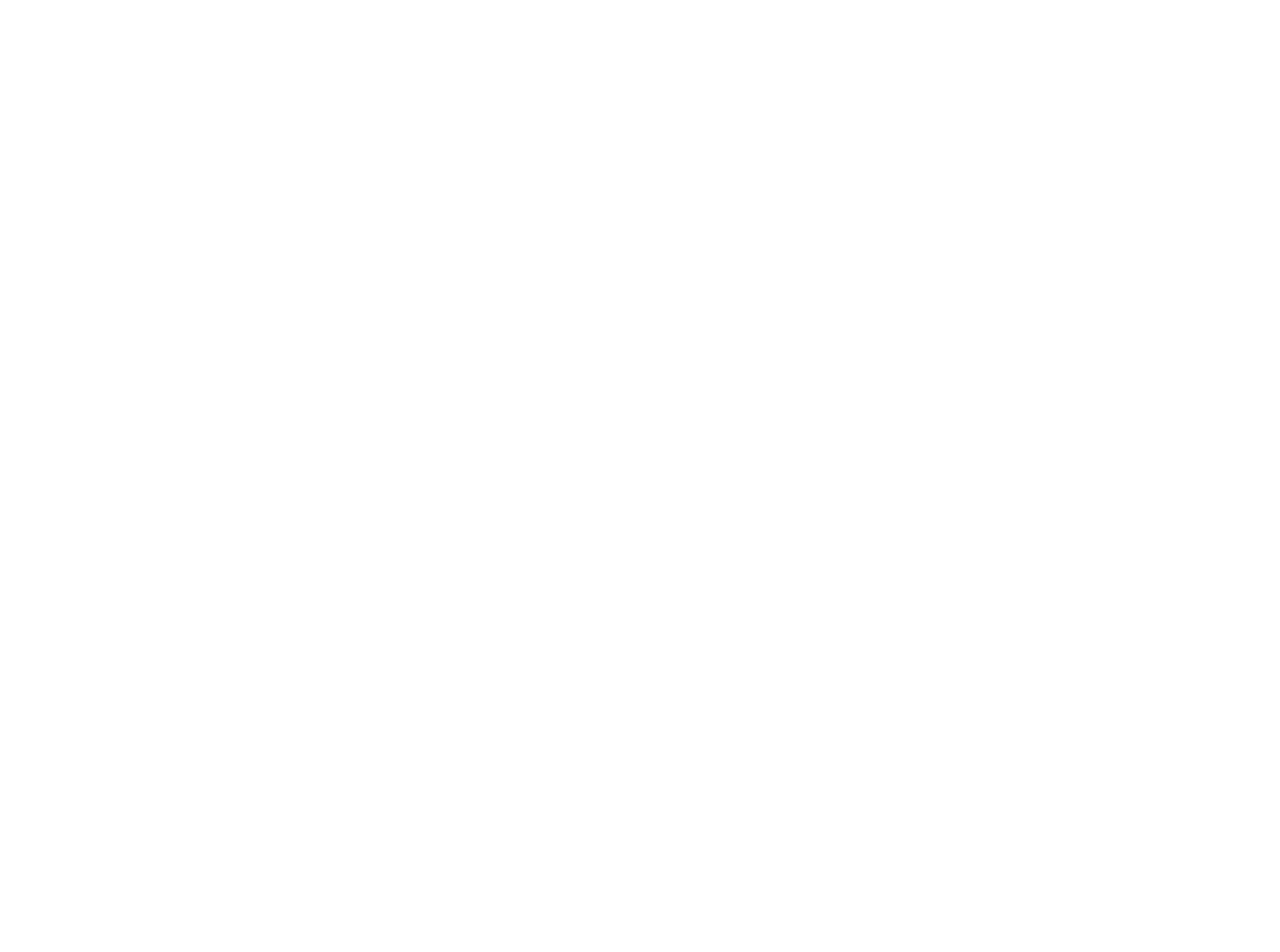
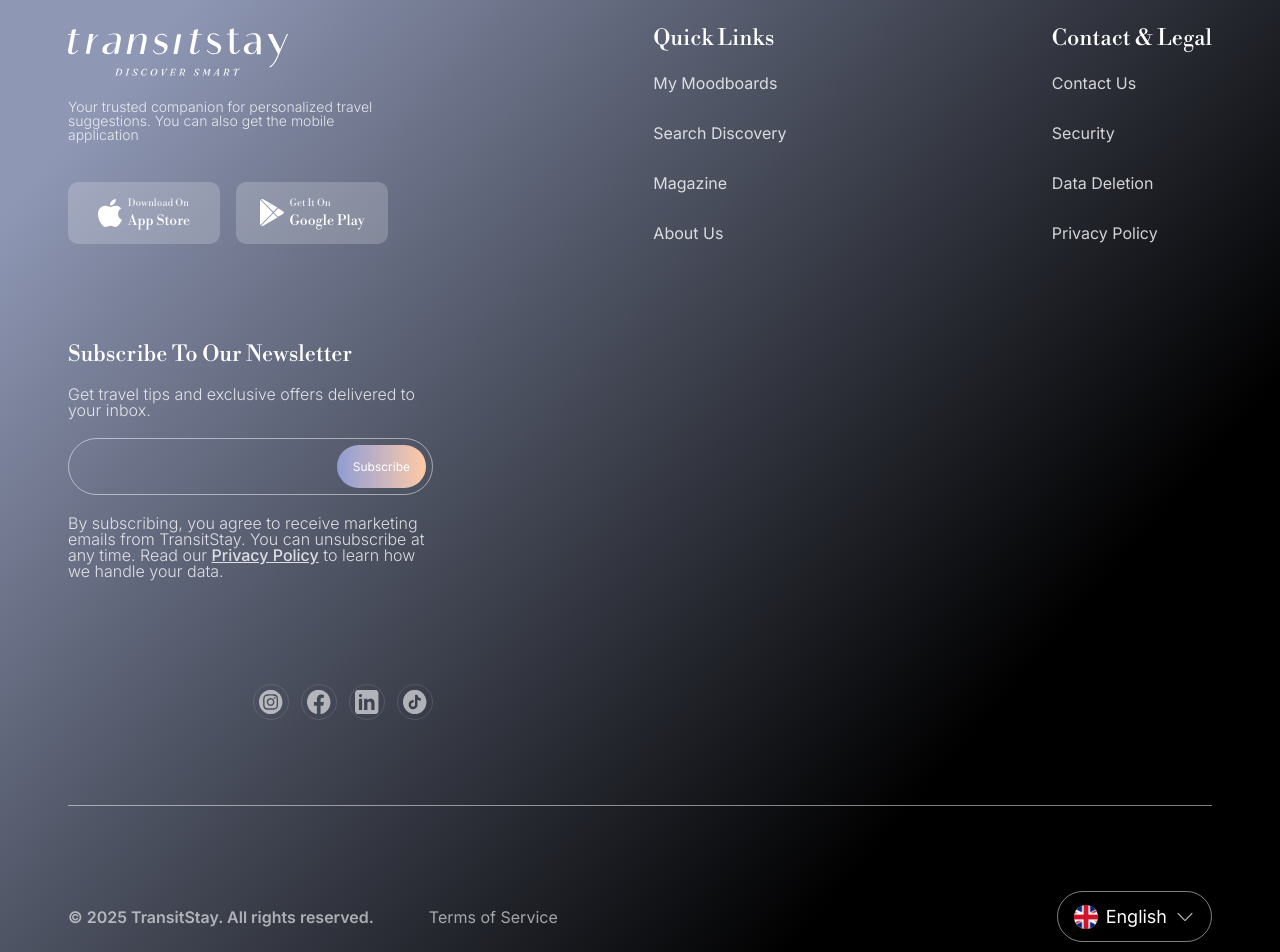
Before and after one commit to EssiJunior/photo-journey-landing, a Next.js app: page / in a window 1280 px wide. Shown: the part 340-1292 px from the top of the page. Before the commit the page ends 800 px from the top, so only its background shows below. Built offline with nearby package versions, Linux system fonts and the light colour scheme.

Commit message:
Done Footer

```diff
--- a/components/atoms/DownloadApp.tsx
+++ b/components/atoms/DownloadApp.tsx
@@ -4,7 +4,7 @@
 
 const DownloadApp = ({ icon, store, hint }: { icon: StaticImageData, store: string, hint: string }) => {
     return (
-        <Link href="#" className="flex-center gap-1.5 p-4 rounded-[10px] bg-white/20 hover:bg-white/30 transition-all duration-200 ease-in-out">
+        <Link href="#" className="flex-center gap-1.5 p-4 rounded-[10px] bg-white/20 hover:bg-white/30 transition-all duration-200 ease-in-out w-full">
             <Image src={icon} alt={store} width={24} height={24} />
             <div className="flex  flex-col gap-1.5">
                 <span className="text-[10px] text-white/80 font-libre tracking-[2%]">{hint}</span>
--- a/components/atoms/links/FooterLink.tsx
+++ b/components/atoms/links/FooterLink.tsx
@@ -1,11 +1,11 @@
 import Link from 'next/link'
 import React from 'react'
 
-const FooterLink = ({ link }: { link: { href: string, label: string } }) => {
+const FooterLink = ({ link, className }: { link: { href: string, label: string }, className?: string }) => {
     return (
         <Link
             href={link.href}
-            className="text-[16px] text-white/80 tracking-[2%]"
+            className={`text-[16px] text-white/80 tracking-[2%] ${className}`}
         >
             {link.label}
         </Link>
--- a/layouts/Footer.tsx
+++ b/layouts/Footer.tsx
@@ -1,9 +1,176 @@
-import React from 'react'
+"use client";
+
+import Image from "next/image";
+import Link from "next/link";
+import { appstore, chevronLeft, english, facebookIcon, instagramIcon, linkedInIcon, logo, playstore, tiktokIcon } from "@/public/assets";
+import DownloadApp from "@/components/atoms/DownloadApp";
+import FooterHeading from "@/components/atoms/headings/FooterHeading";
+import FooterNavigation from "@/components/molecules/FooterNavigation";
+import Button from "@/components/atoms/Button";
+import FooterLink from "@/components/atoms/links/FooterLink";
+
+const InstagramIcon = () => (
+    <svg viewBox="0 0 24 24" fill="none" stroke="currentColor" strokeWidth={1.5} strokeLinecap="round" strokeLinejoin="round" className="w-5 h-5">
+        <rect x="2" y="2" width="20" height="20" rx="5" ry="5" />
+        <circle cx="12" cy="12" r="4" />
+        <circle cx="17.5" cy="6.5" r="0.5" fill="currentColor" stroke="none" />
+    </svg>
+);
+
+const FacebookIcon = () => (
+    <svg viewBox="0 0 24 24" fill="currentColor" className="w-5 h-5">
+        <path d="M18 2h-3a5 5 0 0 0-5 5v3H7v4h3v8h4v-8h3l1-4h-4V7a1 1 0 0 1 1-1h3z" />
+    </svg>
+);
+
+const LinkedInIcon = () => (
+    <svg viewBox="0 0 24 24" fill="currentColor" className="w-5 h-5">
+        <path d="M16 8a6 6 0 0 1 6 6v7h-4v-7a2 2 0 0 0-2-2 2 2 0 0 0-2 2v7h-4v-7a6 6 0 0 1 6-6z" />
+        <rect x="2" y="9" width="4" height="12" />
+        <circle cx="4" cy="4" r="2" />
+    </svg>
+);
+
+const TikTokIcon = () => (
+    <svg viewBox="0 0 24 24" fill="currentColor" className="w-5 h-5">
+        <path d="M19.59 6.69a4.83 4.83 0 0 1-3.77-4.25V2h-3.45v13.67a2.89 2.89 0 0 1-2.88 2.5 2.89 2.89 0 0 1-2.89-2.89 2.89 2.89 0 0 1 2.89-2.89c.28 0 .54.04.79.1V9.01a6.33 6.33 0 0 0-.79-.05 6.34 6.34 0 0 0-6.34 6.34 6.34 6.34 0 0 0 6.34 6.34 6.34 6.34 0 0 0 6.33-6.34V8.69a8.18 8.18 0 0 0 4.78 1.52V6.75a4.85 4.85 0 0 1-1.01-.06z" />
+    </svg>
+);
+
+const ChevronDownIcon = () => (
+    <svg viewBox="0 0 24 24" fill="none" stroke="currentColor" strokeWidth={2} strokeLinecap="round" strokeLinejoin="round" className="w-3.5 h-3.5">
+        <polyline points="6 9 12 15 18 9" />
+    </svg>
+);
+
+const quickLinks = [
+    { label: "My Moodboards", href: "#" },
+    { label: "Search Discovery", href: "#" },
+    { label: "Magazine", href: "#" },
+    { label: "About Us", href: "#" },
+];
+
+const contactLinks = [
+    { label: "Contact Us", href: "#" },
+    { label: "Security", href: "#" },
+    { label: "Data Deletion", href: "#" },
+    { label: "Privacy Policy", href: "#" },
+];
+
+const socialLinks = [
+    { icon: instagramIcon, href: "#", label: "Instagram" },
+    { icon: facebookIcon, href: "#", label: "Facebook" },
+    { icon: linkedInIcon, href: "#", label: "LinkedIn" },
+    { icon: tiktokIcon, href: "#", label: "TikTok" },
+];
 
 const Footer = () => {
+
     return (
-        <div>Footer</div>
-    )
+        <footer
+            className="relative w-full text-white overflow-hidden px-7 md:px-14.5 xl:px-17 pt-16 pb-18.5 md:pt-26.5 md:pb-23.5 xl:pt-36.5 xl:pb-55"
+            style={{
+                background: "linear-gradient(310.6deg, #000000 28.25%, #8E97B4 87.82%), linear-gradient(0deg, rgba(0, 0, 0, 0.2), rgba(0, 0, 0, 0.2))",
+            }}
+        >
+            <div className="flex-between flex-wrap items-start! gap-25">
+                {/* Brand */}
+                <div className="w-full sm:w-[320px] grid gap-6">
+                    {/* Logo */}
+                    <Image
+                        src={logo}
+                        alt="Logo"
+                        width={220}
+                        height={48}
+                    />
+
+                    <p className="text-sm leading-[100%] text-white/80 font-light tracking-[2%]">
+                        Your trusted companion for personalized travel suggestions. You can also get the mobile application
+                    </p>
+
+                    {/* App Store Buttons */}
+                    <div className="flex gap-4 mt-4">
+                        <DownloadApp hint="Download On" store="App Store" icon={appstore} />
+                        <DownloadApp hint="Get It On" store="Google Play" icon={playstore} />
+                    </div>
+                </div>
+
+                <FooterNavigation title="Quick Links" links={quickLinks} />
+
+                <FooterNavigation title="Contact & Legal" links={contactLinks} />
+
+                {/* Newsletter */}
+                <div className="flex flex-col gap-5 w-full sm:w-[365px]">
+                    <FooterHeading title="Subscribe To Our Newsletter" />
+
+                    <p className="text-[16px] text-white/80 font-light tracking-[2%]">
+                        Get travel tips and exclusive offers delivered to your inbox.
+                    </p>
+
+                    <div
+                        className="flex items-center rounded-full overflow-hidden p-1.5 border border-white/50"
+                    >
+                        <input
+                            type="email"
+                            className="flex-1 bg-transparent px-4 py-2.5 text-sm outline-none placeholder:text-white/25 text-white/80 min-w-0"
+                            style={{ fontFamily: "system-ui, sans-serif" }}
+                        />
+                        <Button className="bg-linear-to-r from-primary to-secondary text-[12px] tracking-[2%]">Subscribe</Button>
+                    </div>
+
+                    <p className="hidden max-sm:block xl:block text-[16px] text-white/80 font-light tracking-[2%]">
+                        By subscribing, you agree to receive marketing emails from TransitStay. You can unsubscribe at any time. Read our{" "}
+                        <Link href="#" className="underline font-medium">Privacy Policy</Link>{" "}
+                        to learn how we handle your data.
+                    </p>
+
+                    {/* Social Icons */}
+                    <div className="flex items-center gap-3 mb-21.25 xl:my-21.25 xl:ml-auto">
+                        {socialLinks.map((social) => (
+                            <Link
+                                key={social.label}
+                                href={social.href}
+                                aria-label={social.label}
+                                className="flex items-center justify-center w-9 h-9 rounded-full transition-all duration-200 hover:bg-white/10"
+                                style={{
+                                    color: "rgba(255,255,255,0.55)",
+                                    border: "1px solid rgba(255,255,255,0.12)",
+                                }}
+                            >
+                                <Image src={social.icon} alt={social.label} width={24} height={24} />
+                            </Link>
+                        ))}
+                    </div>
+                </div>
+            </div>
+
+            {/* Divider */}
+            <div
+                className="h-px w-full bg-white/50 mb-21.25"
+            />
+
+            {/* Bottom Bar */}
+            <div className="flex flex-col sm:flex-row items-center justify-between gap-4">
+
+                <div className="flex-between max-sm:flex-col max-sm:mb-7 gap-y-7 gap-13.75">
+                    <p className="text-[16px] text-white/60 tracking-[2%]">
+                        © 2025 TransitStay. All rights reserved.
+                    </p>
+                    <FooterLink link={{ href: "#", label: "Terms of Service" }} className="text-white/60!" />
+                </div>
+
+
+                {/* Language Selector */}
+                <Button
+                    className="items-center transition-all duration-150 hover:scale-none border border-white/50"
+                >
+                    <Image src={english} alt="flag" width={24} height={24} className="rounded-full" />
+                    <span>English</span>
+                    <Image src={chevronLeft} alt="flag" width={20} height={20} className="rounded-full -rotate-90" />
+                </Button>
+            </div>
+        </footer>
+    );
 }
 
-export default Footer
+export default Footer;
--- a/layouts/Navbar.tsx
+++ b/layouts/Navbar.tsx
@@ -1,6 +1,6 @@
 import Button from "@/components/atoms/Button"
 import NavigationBack from "@/components/atoms/NavigationBack"
-import { arrowBack, share } from "@/public/assets"
+import { share } from "@/public/assets"
 import Image from "next/image"
 
 const Navbar = () => {
--- a/public/assets/index.ts
+++ b/public/assets/index.ts
@@ -1,3 +1,5 @@
+import logo from "./logo.svg";
+
 // -- ICONS
 import adventure from "./icons/adventure.svg";
 import arrowBack from "./icons/back-arrow.svg";
@@ -10,7 +12,7 @@
 // - social
 import facebookIcon from "./icons/social/facebook.svg";
 import instagramIcon from "./icons/social/instagram.svg";
-import linkedinIcon from "./icons/social/linkedin.svg";
+import linkedInIcon from "./icons/social/linkedin.svg";
 import tiktokIcon from "./icons/social/tiktok.svg";
 
 // - stores
@@ -38,4 +40,4 @@
 import thumb8 from "./images/thumbs/8.webp";
 import thumb9 from "./images/thumbs/9.webp";
 
-export { adventure, arrowBack, chevronLeft, chevronRight, elephant, share, solo, facebookIcon, instagramIcon, linkedinIcon, tiktokIcon, appstore, playstore, english, instagram, youtube, profile, thumb1, thumb2, thumb3, thumb4, thumb5, thumb6, thumb7, thumb8, thumb9 }
+export { logo, adventure, arrowBack, chevronLeft, chevronRight, elephant, share, solo, facebookIcon, instagramIcon, linkedInIcon, tiktokIcon, appstore, playstore, english, instagram, youtube, profile, thumb1, thumb2, thumb3, thumb4, thumb5, thumb6, thumb7, thumb8, thumb9 }
--- a/styles/globals.css
+++ b/styles/globals.css
@@ -19,85 +19,81 @@
   --background: white;
   --foreground: black;
 
-  --primary: #8F9CD3;
-  --secondary: #FFCAA4;
+  --primary: #8f9cd3;
+  --secondary: #ffcaa4;
   --accent: #654672;
 }
 
 @layer base {
-
   * {
     @apply box-border m-0 p-0;
   }
 
   body {
     @apply bg-background text-foreground mx-auto max-w-400;
-    overflow-x: hidden!important;
+    overflow-x: hidden !important;
     font-family: var(--font-inter);
     font-weight: 400;
     font-size: clamp(14px, 2vw, 18px);
-    line-height: 27px;
+    line-height: 100%;
     letter-spacing: 0%;
   }
 
+  h1,
+  h2,
+  h3,
+  h4,
+  h5 {
+    line-height: 100%;
+    letter-spacing: 0%;
+    text-align: center;
+  }
+
+  p,
+  span {
+    line-height: 100%;
+    letter-spacing: 0%;
+  }
   h1 {
     font-family: var(--font-libre);
     font-weight: 400;
     font-size: clamp(40px, 5vw, 70px);
-    line-height: 80px;
-    letter-spacing: 0%;
   }
 
   h2 {
     font-family: var(--font-libre);
     font-weight: 500;
     font-size: clamp(30px, 4vw, 50px);
-    line-height: 100%;
-    letter-spacing: 0%;
-    text-align: center;
   }
 
   h3 {
     font-family: var(--font-libre);
     font-weight: 400;
     font-size: clamp(30px, 3.5vw, 45px);
-    line-height: 50px;
-    letter-spacing: 0%;
-    text-align: center;
   }
 
   h4 {
     font-family: var(--font-libre);
     font-weight: 400;
     font-size: clamp(25px, 2.5vw, 30px);
-    line-height: 100%;
-    letter-spacing: 0%;
-    text-align: center;
-
   }
 
   h5 {
     font-family: var(--font-libre);
     font-weight: 400;
     font-size: clamp(16px, 1.8vw, 22px);
-    line-height: 100%;
-    letter-spacing: 0%;
   }
 
   p {
     font-family: var(--font-inter);
     font-weight: 600;
     font-size: clamp(14px, 2vw, 18px);
-    line-height: 27px;
-    letter-spacing: 0%;
   }
 
   span {
     font-family: var(--font-inter);
     font-weight: 400;
     font-size: clamp(14px, 2vw, 18px);
-    line-height: 27px;
-    letter-spacing: 0%;
   }
 }
 
```
Also changed, not shown: public/assets/logo.svg (added).
